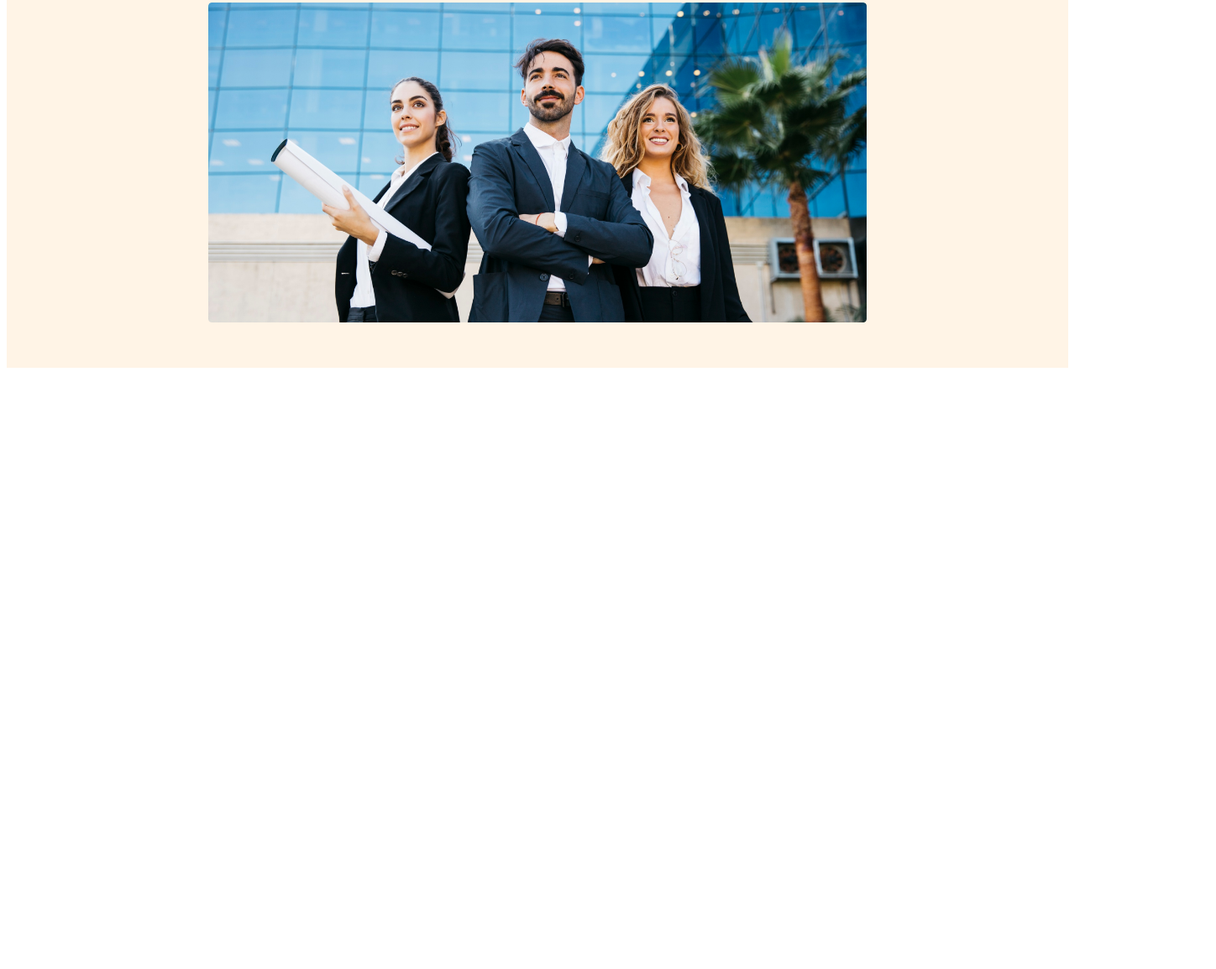
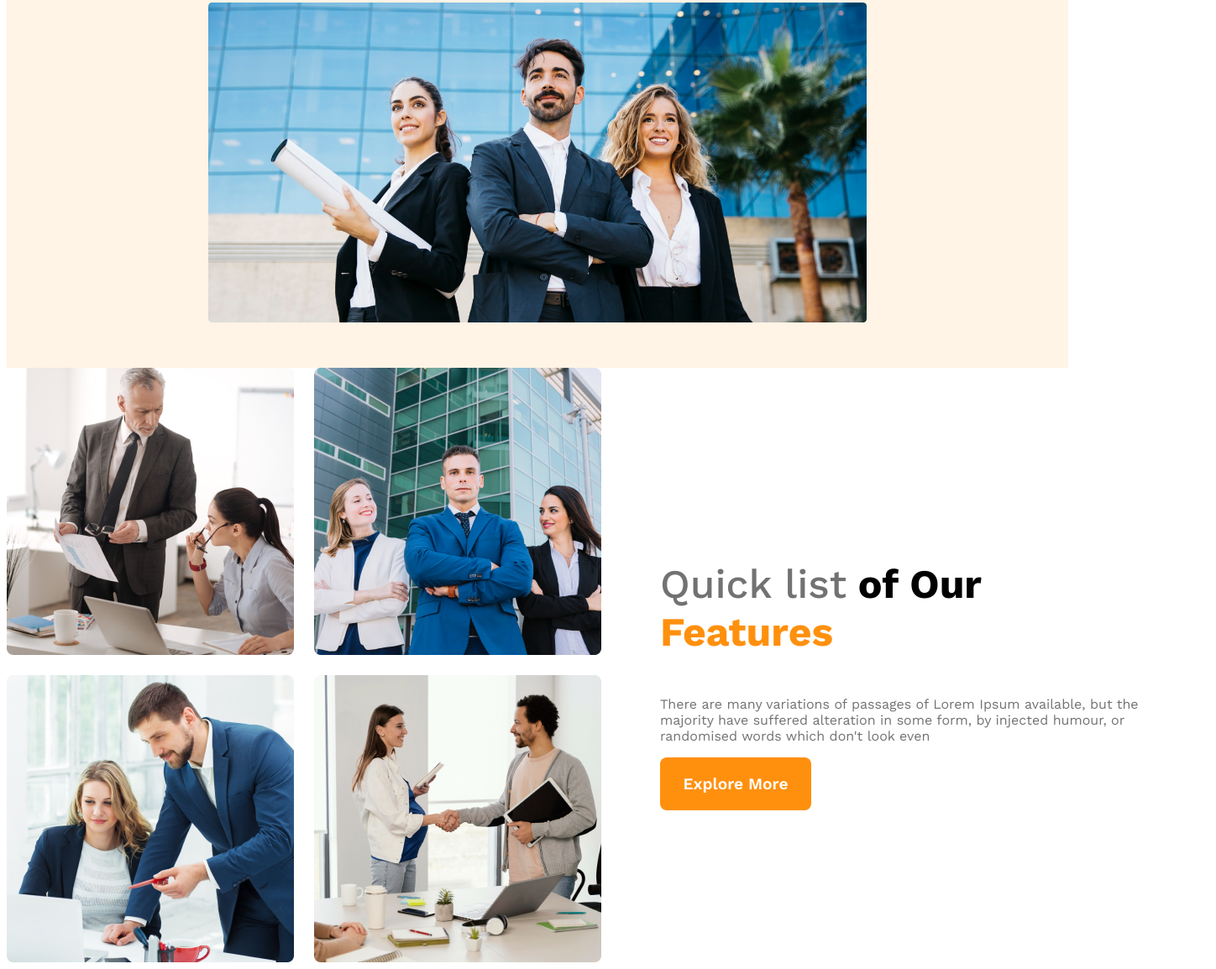
Before and after one commit to Jaynab94/g3-architects-website, a plain HTML site: page index.html in a window 1280 px wide. Shown: the part 613-1767 px from the top of the page at 84% size, 1448 px wide, since content can reach past the window. Before the commit the page ends 1059 px from the top, so only its background shows below. Drawn offline with nearby package versions, Linux system fonts and the light colour scheme.

Commit message:
banner section complete

```diff
--- a/index.html
+++ b/index.html
@@ -9,6 +9,7 @@
 </head>
 
 <body>
+    <!-- header start -->
     <header>
         <nav class="nav-title">
             <h3 class="header-title">G3 Architects</h3>
@@ -23,7 +24,8 @@
         <div class="banner">
             <div class="banner-container">
                 <h1 class="banner-title">Brand New Group of Architects </h1>
-                <p class="banner-description">There are many variations of passages of Lorem Ipsum available, but the majority have suffered
+                <p class="banner-description">There are many variations of passages of Lorem Ipsum available, but the
+                    majority have suffered
                     alteration
                     in some form, by injected humour, or randomised words which don't look even</p>
                 <button class="button-primary">Explore More</button>
@@ -35,8 +37,33 @@
 
 
     </header>
+    <!-- header end -->
 
+    <!-- main section start -->
     <main>
+        <section class="teams-container">
+
+            <div class="teams-img-container">
+                <img src="images/team1.png" alt="">
+                <img src="images/team2.png" alt="">
+                <img src="images/team3.png" alt="">
+                <img src="images/team4.png" alt="">
+
+            </div>
+
+            <div class="teams-content">
+
+                <h3 class="teams-title"><span class="list-text">Quick list</span><span sclass="our-text"> of Our</span> <span class="features-text">Features</span></h3>
+
+                <p class="teams-description">There are many variations of passages of Lorem Ipsum available, but the majority have suffered
+                    alteration in some form, by injected humour, or randomised words which don't look even</p>
+
+                <button class="button-primary">Explore More</button>
+
+            </div>
+
+
+        </section>
 
     </main>
 
--- a/style/style.css
+++ b/style/style.css
@@ -125,7 +125,50 @@ nav ul a {
         flex-direction: column;
     }
 
-    header{
+    header {
         padding: 50px;
     }
 }
+
+/* main section style */
+
+main {
+    width: 1440px;
+    margin: 0 auto;
+}
+
+.teams-container {
+    display: flex;
+    align-items: center;
+}
+
+.teams-img-container {
+    display: grid;
+    grid-template-columns: repeat(2, 1fr);
+    gap: 1.5rem;
+
+}
+
+.teams-content {
+    padding-right: 70px;
+    padding-left: 70px;
+}
+
+.teams-title {
+    font-size: 3rem;
+}
+
+.teams-title .list-text {
+    color: #727272;
+    font-weight: 500;
+}
+
+.teams-title .features-text {
+    color: #FF900E;
+    font-weight: 700;
+}
+
+.teams-description {
+    color: #727272;
+    font-weight: 400;
+}
```
